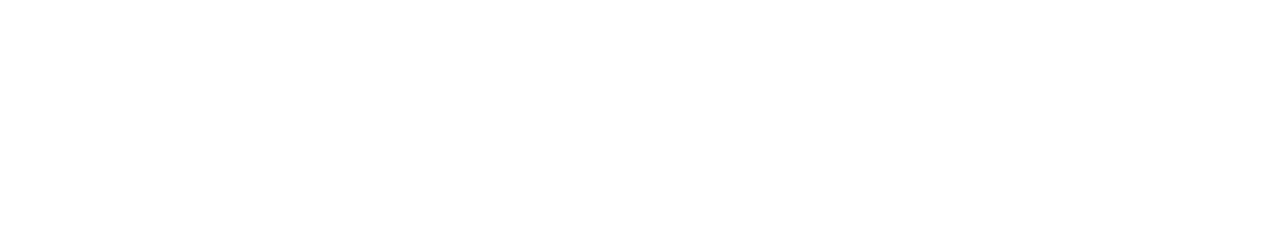
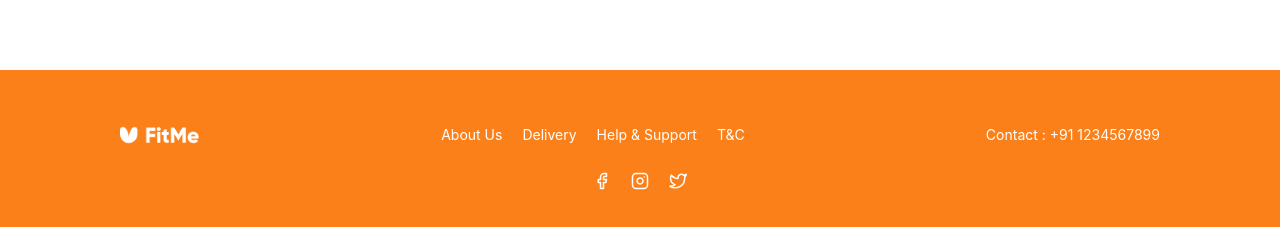
Before and after one commit to joewee-x/FitMe, a React (Vite) app: page / in a window 1280 px wide. Shown: the part 1340-1567 px from the top of the page. Before the commit the page ends 1330 px from the top, so only its background shows below. Built offline with nearby package versions, Linux system fonts and the light colour scheme; no server answers.

Commit message:
feat: footer section

```diff
--- /dev/null
+++ b/src/Components/Footer.jsx
@@ -0,0 +1,35 @@
+import React from 'react'
+import FooterLogo from '../img/footerLogo.png'
+import { FiFacebook, FiInstagram, FiTwitter } from 'react-icons/fi'
+
+const Footer = () => {
+  return (
+    <div className="bg-[#FC8019] pt-10 sm:pt-13 px-4 sm:px-8 lg:px-16 xl:px-30 w-full min-h-40 mt-20 text-white text-sm">
+
+      <div className="flex flex-col sm:flex-row items-center justify-between gap-6 sm:gap-4">
+        <img className="w-20 shrink-0" src={FooterLogo} alt="Footer logo"/>
+
+        <ul className="flex flex-wrap justify-center gap-4 sm:gap-5 text-center">
+          <li>About Us</li>
+          <li>Delivery</li>
+          <li>Help & Support</li>
+          <li>T&C</li>
+        </ul>
+
+        <p className="text-center whitespace-nowrap">
+          Contact : +91 1234567899
+        </p>
+
+      </div>
+
+      <div className=" flex justify-center gap-5 mt-6 pb-5">
+        <FiFacebook className="text-lg" />
+        <FiInstagram className="text-lg" />
+        <FiTwitter className="text-lg" />
+      </div>
+
+    </div>
+  )
+}
+
+export default Footer
--- a/src/Pages/Home.jsx
+++ b/src/Pages/Home.jsx
@@ -5,6 +5,7 @@
 import RestaurantSearch from '../Components/RestaurantSearch'
 import WhatsOnYourMind from '../Components/WhatsOnYourMind'
 import PersonalisedReccommendations from '../Components/PersonalisedReccommendations'
+import Footer from '../Components/Footer'
 
 const Home = () => {
 
@@ -31,6 +32,7 @@
       <RestaurantSearch />
       <WhatsOnYourMind meals = {meals} />
       <PersonalisedReccommendations meals ={meals} />
+      <Footer />
     </div>
   )
 }
```
